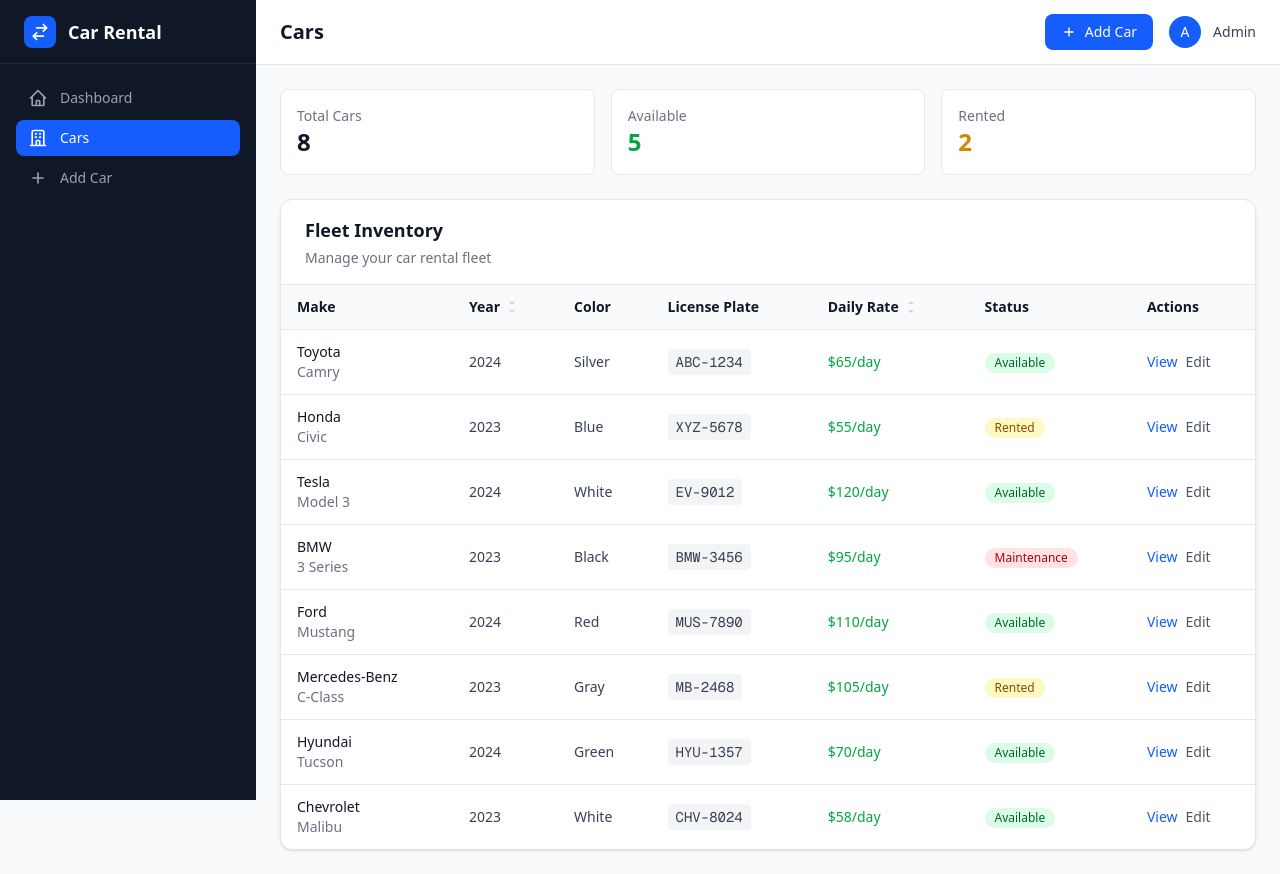
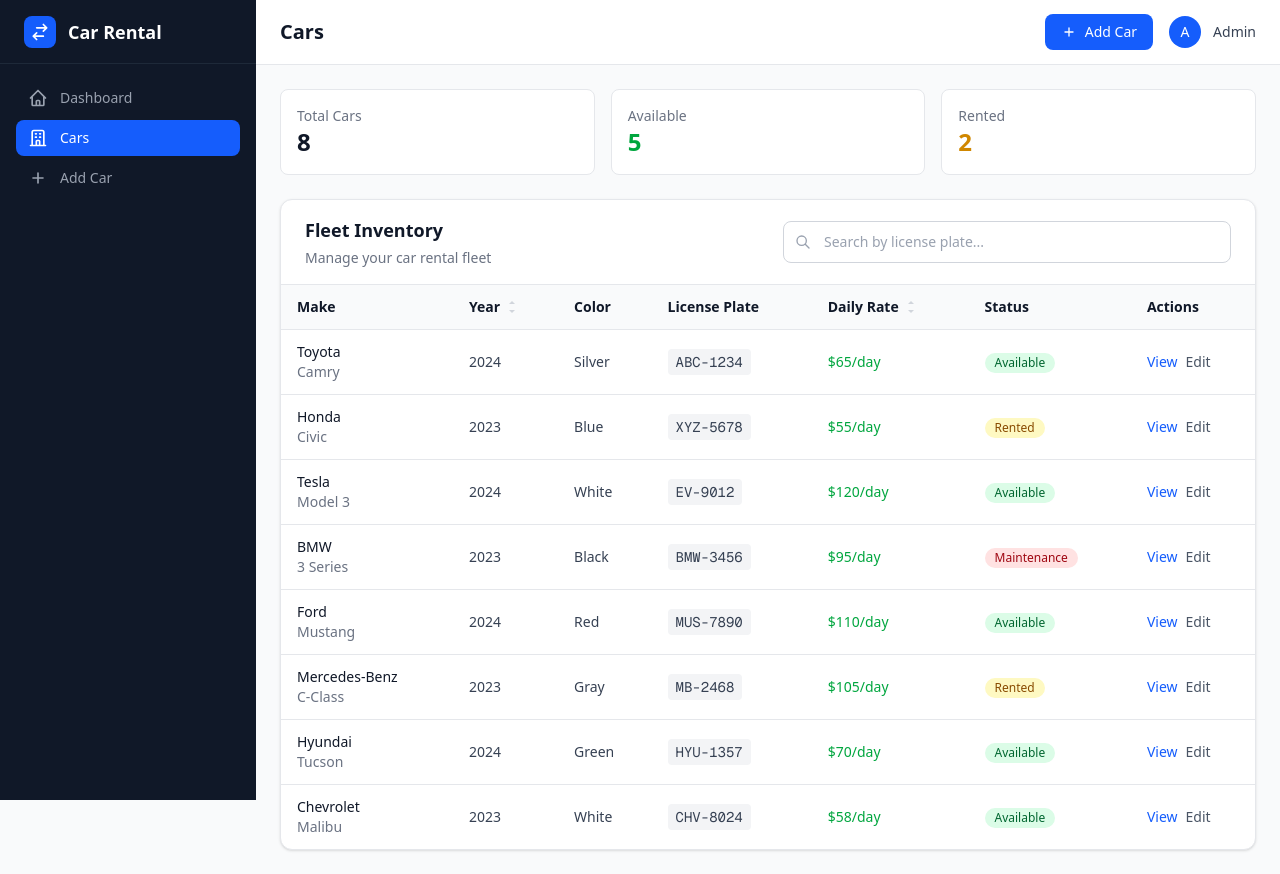
Before and after one commit to Muhammad-umais-khan/rental-car, a Next.js app: page /dashboard/cars in a window 1280 px wide. Built offline with nearby package versions, Linux system fonts and the light colour scheme.

Commit message:
feat: Add license plate search and fix hydration warning
- Add search bar to filter cars by license plate
- Update Card component with headerAction prop for flexible headers
- Add suppressHydrationWarning to body for browser extension compatibility

```diff
--- a/src/app/dashboard/cars/page.js
+++ b/src/app/dashboard/cars/page.js
@@ -1,5 +1,6 @@
 "use client";
 
+import { useState, useMemo } from "react";
 import { Header } from "@/components/layout";
 import { Card, SortableTable } from "@/components/ui";
 import { cars } from "@/data/cars";
@@ -23,6 +24,16 @@ function StatusBadge({ status }) {
 }
 
 export default function CarsPage() {
+  const [searchQuery, setSearchQuery] = useState("");
+
+  // Filter cars by license plate
+  const filteredCars = useMemo(() => {
+    if (!searchQuery.trim()) return cars;
+    return cars.filter((car) =>
+      car.licensePlate.toLowerCase().includes(searchQuery.toLowerCase())
+    );
+  }, [searchQuery]);
+
   const columns = [
     {
       key: "make",
@@ -118,10 +129,38 @@ export default function CarsPage() {
         </div>
 
         {/* Cars table with sorting */}
-        <Card title="Fleet Inventory" description="Manage your car rental fleet" padding={false}>
+        <Card
+          title="Fleet Inventory"
+          description="Manage your car rental fleet"
+          padding={false}
+          headerAction={
+            <div className="relative w-full">
+              <svg
+                className="pointer-events-none absolute left-3 top-1/2 -translate-y-1/2 w-4 h-4 text-gray-400"
+                fill="none"
+                stroke="currentColor"
+                viewBox="0 0 24 24"
+              >
+                <path
+                  strokeLinecap="round"
+                  strokeLinejoin="round"
+                  strokeWidth={2}
+                  d="M21 21l-6-6m2-5a7 7 0 11-14 0 7 7 0 0114 0z"
+                />
+              </svg>
+              <input
+                type="text"
+                placeholder="Search by license plate..."
+                value={searchQuery}
+                onChange={(e) => setSearchQuery(e.target.value)}
+                className="pl-10 pr-4 py-2.5 w-full text-sm border border-gray-300 dark:border-gray-600 rounded-lg bg-white dark:bg-gray-700 text-gray-900 dark:text-gray-100 placeholder-gray-400 dark:placeholder-gray-500 focus:outline-none focus:ring-2 focus:ring-blue-500 focus:border-transparent"
+              />
+            </div>
+          }
+        >
           <SortableTable
             columns={columns}
-            data={cars}
+            data={filteredCars}
             sortableColumns={["year", "dailyRate"]}
             emptyMessage="No cars found. Add your first car to get started."
             mobileRender={(car) => (
--- a/src/app/layout.js
+++ b/src/app/layout.js
@@ -21,6 +21,7 @@ export default function RootLayout({ children }) {
     <html lang="en">
       <body
         className={`${geistSans.variable} ${geistMono.variable} antialiased`}
+        suppressHydrationWarning
       >
         {children}
       </body>
--- a/src/components/ui/Card.jsx
+++ b/src/components/ui/Card.jsx
@@ -8,6 +8,7 @@ export default function Card({
   description,
   className = "",
   padding = true,
+  headerAction,
 }) {
   return (
     <div
@@ -19,8 +20,9 @@ export default function Card({
         ${className}
       `}
     >
-      {(title || description) && (
-        <div className="px-4 sm:px-6 py-3 sm:py-4 border-b border-gray-200 dark:border-gray-700">
+      {(title || description || headerAction) && (
+        <div className="px-4 sm:px-6 py-3 sm:py-4 border-b border-gray-200 dark:border-gray-700 flex flex-col sm:flex-row sm:items-center gap-3 sm:gap-4 justify-between">
+          <div className="flex-shrink-0">
             {title && (
               <h3 className="text-base sm:text-lg font-semibold text-gray-900 dark:text-gray-100">
                 {title}
@@ -32,6 +34,8 @@ export default function Card({
               </p>
             )}
           </div>
+          {headerAction && <div className="flex-1 sm:max-w-md">{headerAction}</div>}
+        </div>
       )}
       <div className={padding ? "p-4 sm:p-6" : ""}>{children}</div>
     </div>
```
Lines whose indentation alone changed are shown as unchanged.
